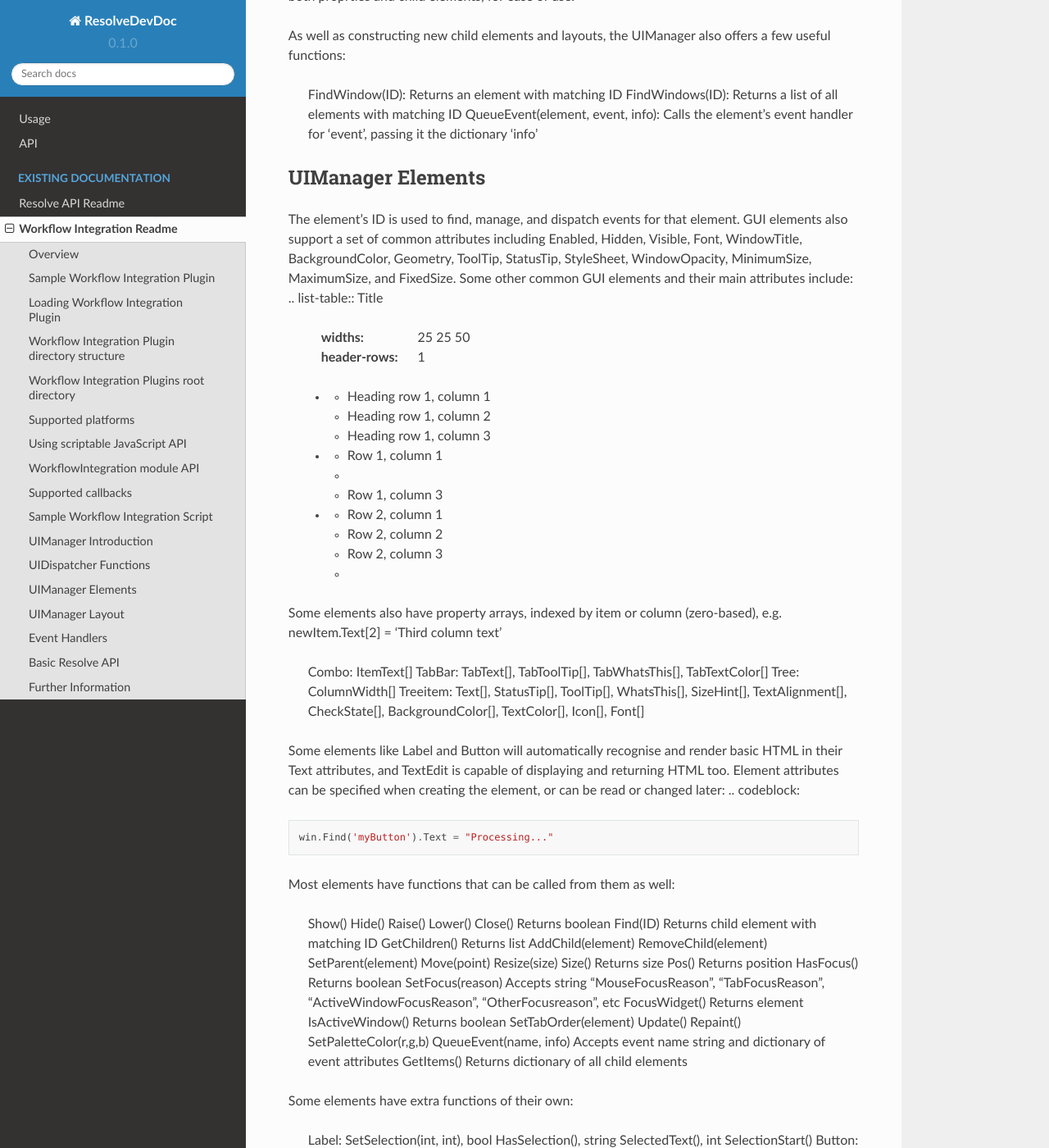
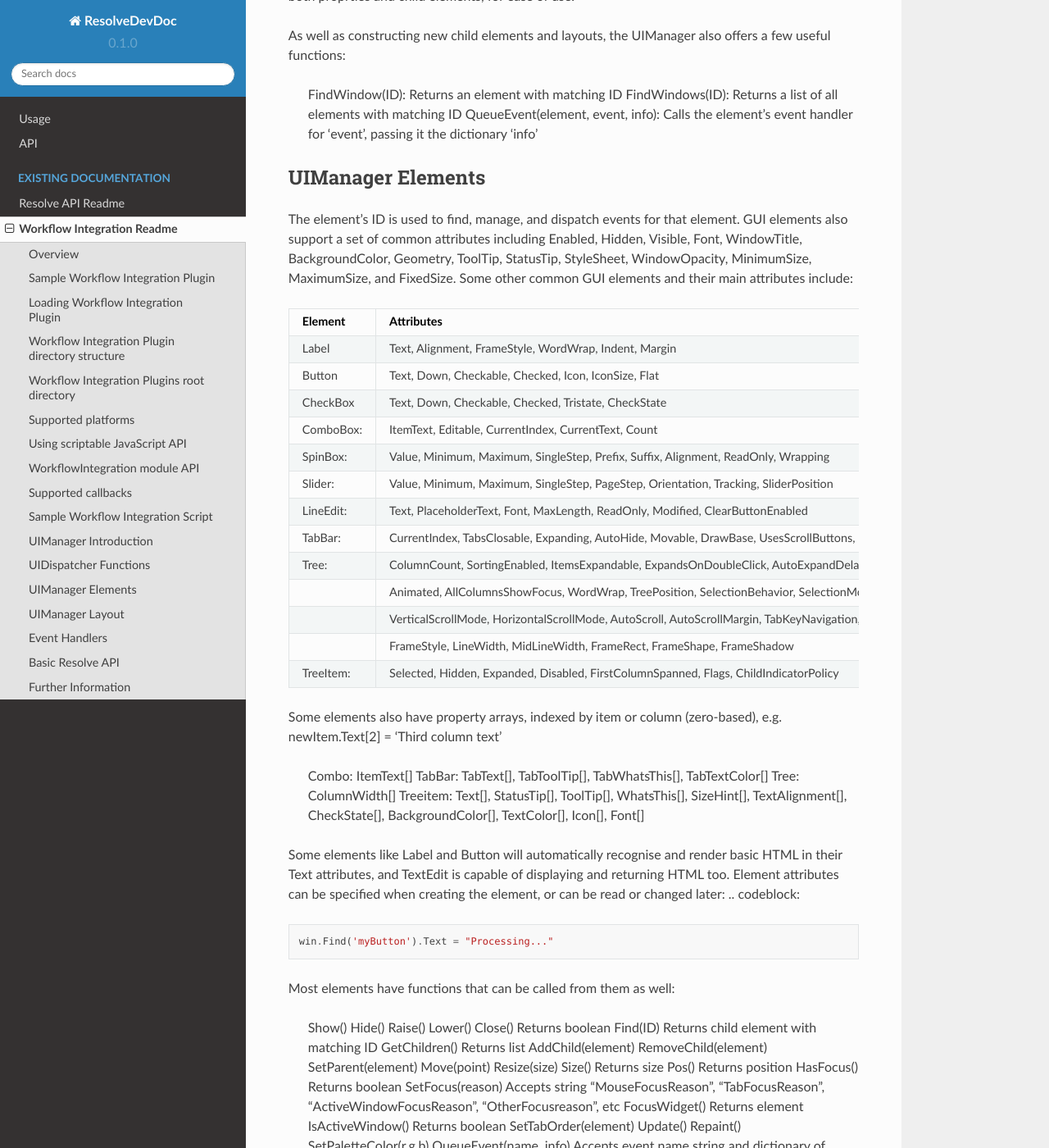
Before and after one commit to b3n0y/ResolveDevDoc, a Sphinx documentation site: the page built from docs/source/workflow_readme.rst, in a window 1280 px wide and 1400 px high, scrolled down 4285 px. Shown: the whole window at 82% size. Built offline with Sphinx 7.4.7 and the Read the Docs theme 2.0.0, drawn with Linux system fonts in a browser that asks for light colours.

Commit message:
table UIManager elements

```diff
--- a/docs/source/workflow_readme.rst
+++ b/docs/source/workflow_readme.rst
@@ -154,58 +154,39 @@ UIManager Elements
 ------------------
 
 The element's ID is used to find, manage, and dispatch events for that element. GUI elements also support a set of common attributes including
-Enabled, Hidden, Visible, Font, WindowTitle, BackgroundColor, Geometry, ToolTip, StatusTip, StyleSheet, WindowOpacity, MinimumSize, MaximumSize, and FixedSize. Some other common GUI elements and their main attributes include:
-.. list-table:: Title
-   :widths: 25 25 50
-   :header-rows: 1
+Enabled, Hidden, Visible, Font, WindowTitle, BackgroundColor, Geometry, ToolTip, StatusTip, StyleSheet, WindowOpacity, MinimumSize, MaximumSize,
+and FixedSize. Some other common GUI elements and their main attributes include:
 
-   * - Heading row 1, column 1
-     - Heading row 1, column 2
-     - Heading row 1, column 3
-   * - Row 1, column 1
-     -
-     - Row 1, column 3
-   * - Row 2, column 1
-     - Row 2, column 2
-     - Row 2, column 3
-     -
-.. list-table:: UIManager Elements
-   :widths: 50 50
-   :header-rows: 1
++---------------------------------------------------------------------------------------+-------------------------------------------------------------------------------------------------------------------------------+
+| Element                                                                               | Attributes                                                                                                                    |
++=======================================================================================+===============================================================================================================================+
+| Label                                                                                 | Text, Alignment, FrameStyle, WordWrap, Indent, Margin                                                                         |
++---------------------------------------------------------------------------------------+-------------------------------------------------------------------------------------------------------------------------------+
+| Button                                                                                | Text, Down, Checkable, Checked, Icon, IconSize, Flat                                                                          |
++---------------------------------------------------------------------------------------+-------------------------------------------------------------------------------------------------------------------------------+
+| CheckBox                                                                              | Text, Down, Checkable, Checked, Tristate, CheckState                                                                          |
++---------------------------------------------------------------------------------------+-------------------------------------------------------------------------------------------------------------------------------+
+| ComboBox:                                                                             | ItemText, Editable, CurrentIndex, CurrentText, Count                                                                          |
++---------------------------------------------------------------------------------------+-------------------------------------------------------------------------------------------------------------------------------+
+| SpinBox:                                                                              | Value, Minimum, Maximum, SingleStep, Prefix, Suffix, Alignment, ReadOnly, Wrapping                                            |
++---------------------------------------------------------------------------------------+-------------------------------------------------------------------------------------------------------------------------------+
+| Slider:                                                                               | Value, Minimum, Maximum, SingleStep, PageStep, Orientation, Tracking, SliderPosition                                          |
++---------------------------------------------------------------------------------------+-------------------------------------------------------------------------------------------------------------------------------+
+| LineEdit:                                                                             | Text, PlaceholderText, Font, MaxLength, ReadOnly, Modified, ClearButtonEnabled                                                |
++---------------------------------------------------------------------------------------+-------------------------------------------------------------------------------------------------------------------------------+
+| TabBar:                                                                               | CurrentIndex, TabsClosable, Expanding, AutoHide, Movable, DrawBase, UsesScrollButtons, DocumentMode, ChangeCurrentOnDrag      |
++---------------------------------------------------------------------------------------+-------------------------------------------------------------------------------------------------------------------------------+
+| Tree:                                                                                 | ColumnCount, SortingEnabled, ItemsExpandable, ExpandsOnDoubleClick, AutoExpandDelay, HeaderHidden, IconSize, RootIsDecorated, |
++---------------------------------------------------------------------------------------+-------------------------------------------------------------------------------------------------------------------------------+
+|                                                                                       | Animated, AllColumnsShowFocus, WordWrap, TreePosition, SelectionBehavior, SelectionMode, UniformRowHeights, Indentation,      |
++---------------------------------------------------------------------------------------+-------------------------------------------------------------------------------------------------------------------------------+
+|                                                                                       | VerticalScrollMode, HorizontalScrollMode, AutoScroll, AutoScrollMargin, TabKeyNavigation, AlternatingRowColors,               |
++---------------------------------------------------------------------------------------+-------------------------------------------------------------------------------------------------------------------------------+
+|                                                                                       | FrameStyle, LineWidth, MidLineWidth, FrameRect, FrameShape, FrameShadow                                                       |
++---------------------------------------------------------------------------------------+-------------------------------------------------------------------------------------------------------------------------------+
+| TreeItem:                                                                             | Selected, Hidden, Expanded, Disabled, FirstColumnSpanned, Flags, ChildIndicatorPolicy                                         |
++---------------------------------------------------------------------------------------+-------------------------------------------------------------------------------------------------------------------------------+
 
-   * - Element
-     - Attributes
-   * - Label:
-      -	Text, Alignment, FrameStyle, WordWrap, Indent, Margin
-   * - Button:
-     - Text, Down, Checkable, Checked, Icon, IconSize, Flat
-   * - CheckBox:
-     - Text, Down, Checkable, Checked, Tristate, CheckState
-	------------  -----------------------------------------------------------------------------------------------------------------------------
-	ComboBox:	  ItemText, Editable, CurrentIndex, CurrentText, Count
-	------------  -----------------------------------------------------------------------------------------------------------------------------
-	SpinBox:	  Value, Minimum, Maximum, SingleStep, Prefix, Suffix, Alignment, ReadOnly, Wrapping
-	------------  -----------------------------------------------------------------------------------------------------------------------------
-	Slider:		  Value, Minimum, Maximum, SingleStep, PageStep, Orientation, Tracking, SliderPosition
-	------------  -----------------------------------------------------------------------------------------------------------------------------
-	LineEdit:	  Text, PlaceholderText, Font, MaxLength, ReadOnly, Modified, ClearButtonEnabled
-	------------  -----------------------------------------------------------------------------------------------------------------------------
-	TextEdit:	  Text, PlaceholderText, HTML, Font, Alignment, ReadOnly, TextColor, TextBackgroundColor, TabStopWidth, Lexer, LexerColors
-	------------  -----------------------------------------------------------------------------------------------------------------------------
-	ColorPicker:  Text, Color, Tracking, DoAlpha
-	------------  -----------------------------------------------------------------------------------------------------------------------------
-	Font:		  Family, StyleName, PointSize, PixelSize, Bold, Italic, Underline, Overline, StrikeOut, Kerning, Weight, Stretch, MonoSpaced
-	------------  -----------------------------------------------------------------------------------------------------------------------------
-	Icon: 		  File
-	------------  -----------------------------------------------------------------------------------------------------------------------------
-	TabBar:		  CurrentIndex, TabsClosable, Expanding, AutoHide, Movable, DrawBase, UsesScrollButtons, DocumentMode, ChangeCurrentOnDrag
-	------------  -----------------------------------------------------------------------------------------------------------------------------
-	Tree:		  ColumnCount, SortingEnabled, ItemsExpandable, ExpandsOnDoubleClick, AutoExpandDelay, HeaderHidden, IconSize, RootIsDecorated,
-				  Animated, AllColumnsShowFocus, WordWrap, TreePosition, SelectionBehavior, SelectionMode, UniformRowHeights, Indentation,
-				  VerticalScrollMode, HorizontalScrollMode, AutoScroll, AutoScrollMargin, TabKeyNavigation, AlternatingRowColors,
-				  FrameStyle, LineWidth, MidLineWidth, FrameRect, FrameShape, FrameShadow
-	------------  -----------------------------------------------------------------------------------------------------------------------------
-	TreeItem:	  Selected, Hidden, Expanded, Disabled, FirstColumnSpanned, Flags, ChildIndicatorPolicy
 
 Some elements also have property arrays, indexed by item or column (zero-based), e.g. newItem.Text[2] = 'Third column text'
 
```
